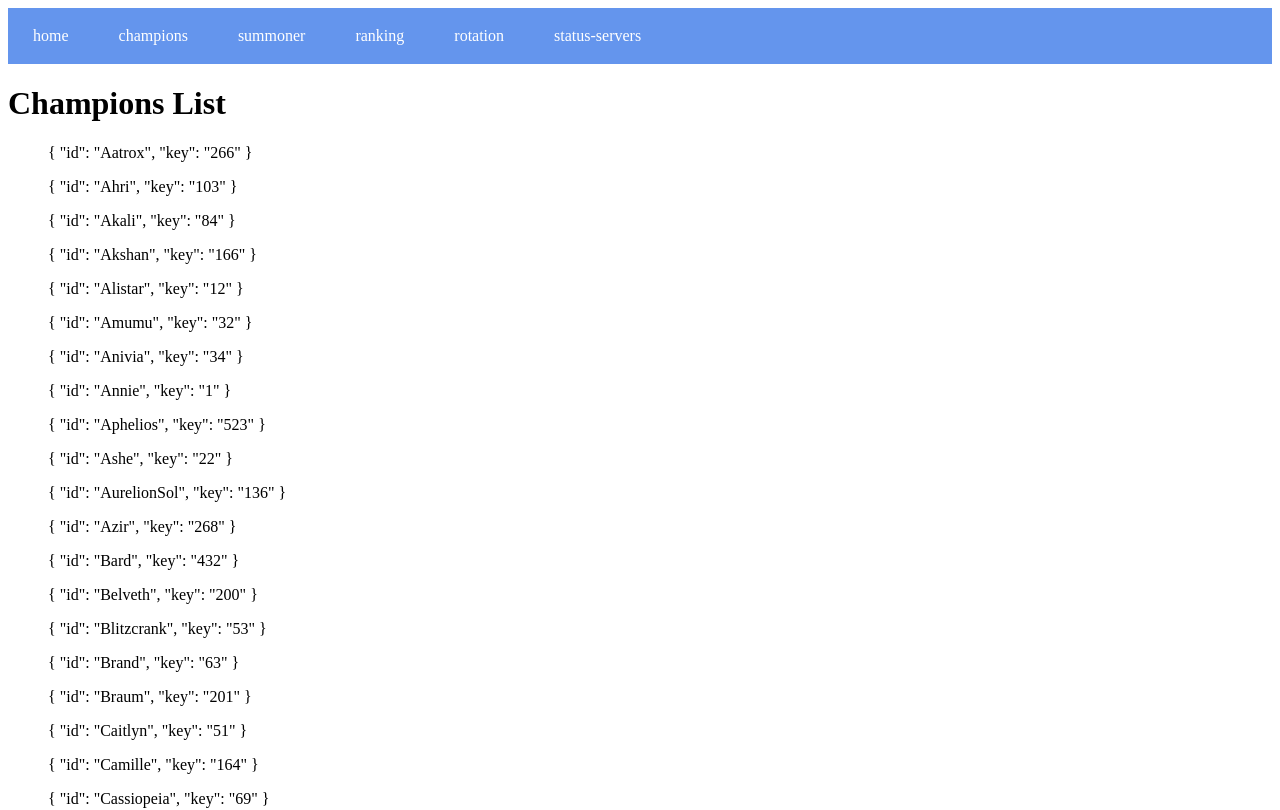
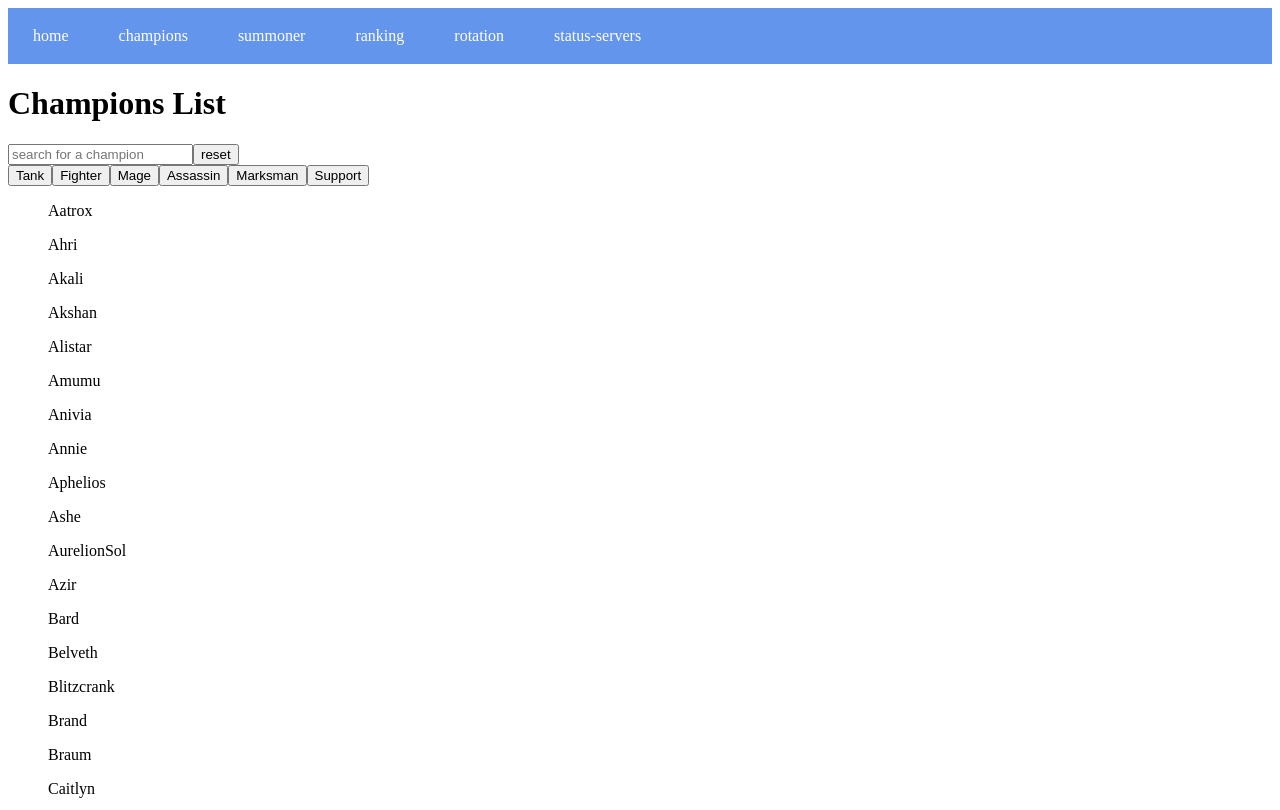
Before and after one commit to wooit/FetchingDataFromLeague, a Vue app: page /champions in a window 1280 px wide. Shown: the top 810 px of the page. Built offline with nearby package versions, Linux system fonts and the light colour scheme.

Commit message:
feat: can filter and sort champions in ChampionsList.vue

```diff
--- a/src/store/modules/champions/getters.js
+++ b/src/store/modules/champions/getters.js
@@ -6,5 +6,14 @@
                 key: champ.key
             }
         ))
+    },
+    getChampionsByRoles(state){
+        return state.champions.map(champ => (
+            {
+                id : champ.id,
+                tags: champ.tags
+            }
+        ))
     }
+
 }
--- a/src/views/ChampionsList.vue
+++ b/src/views/ChampionsList.vue
@@ -1,23 +1,50 @@
 <template>
   <h1> Champions List </h1>
-  <ul v-for="champ in displayAllChamps" :key="champ.id"> {{ champ }}</ul>
+  <input v-model="selectedChampion" @click="resetSorting" type="text" autocomplete="off" placeholder="search for a champion">
+  <button @click="resetSearch">reset</button>
+  <br>
+  <button @click="sortBy('Tank')">Tank</button>
+  <button @click="sortBy('Fighter')">Fighter</button>
+  <button @click="sortBy('Mage')">Mage</button>
+  <button @click="sortBy('Assassin')">Assassin</button>
+  <button @click="sortBy('Marksman')">Marksman</button>
+  <button @click="sortBy('Support')">Support</button>
+  <ul v-for="champ in searchChamp" :key="champ.id"> {{ champ.id }}</ul>
 </template>
 
 <script>
-// Here i want a search area for searching champion
+// Here I want a search area for searching champion
 // Displaying image for every champion (clickable)
 // possibility to filter champions
 // possibility to sort champions
 export default {
-  data(){
+  data() {
     return {
-
+      selectedChampion: '',
+      sortingByRole: '',
+    }
+  },
+  methods: {
+    sortBy(role){
+      this.selectedChampion = ''
+      this.sortingByRole = role
+    },
+    resetSearch(){
+      this.selectedChampion = ''
+      this.sortingByRole = ''
+    },
+    resetSorting(){
+      this.sortingByRole = ''
     }
   },
   computed: {
-    displayAllChamps(){
-      return this.$store.getters['champions/getChampionNameAndId']
-    }
+    searchChamp() {
+      if(this.sortingByRole === ''){
+        return this.$store.getters['champions/getChampionNameAndId'].filter(champ => champ.id.toLowerCase().includes(this.selectedChampion))
+      } else {
+        return this.$store.getters['champions/getChampionsByRoles'].filter((champ) => champ.tags.includes(this.sortingByRole))
+      }
+    },
   }
 }
 
```
